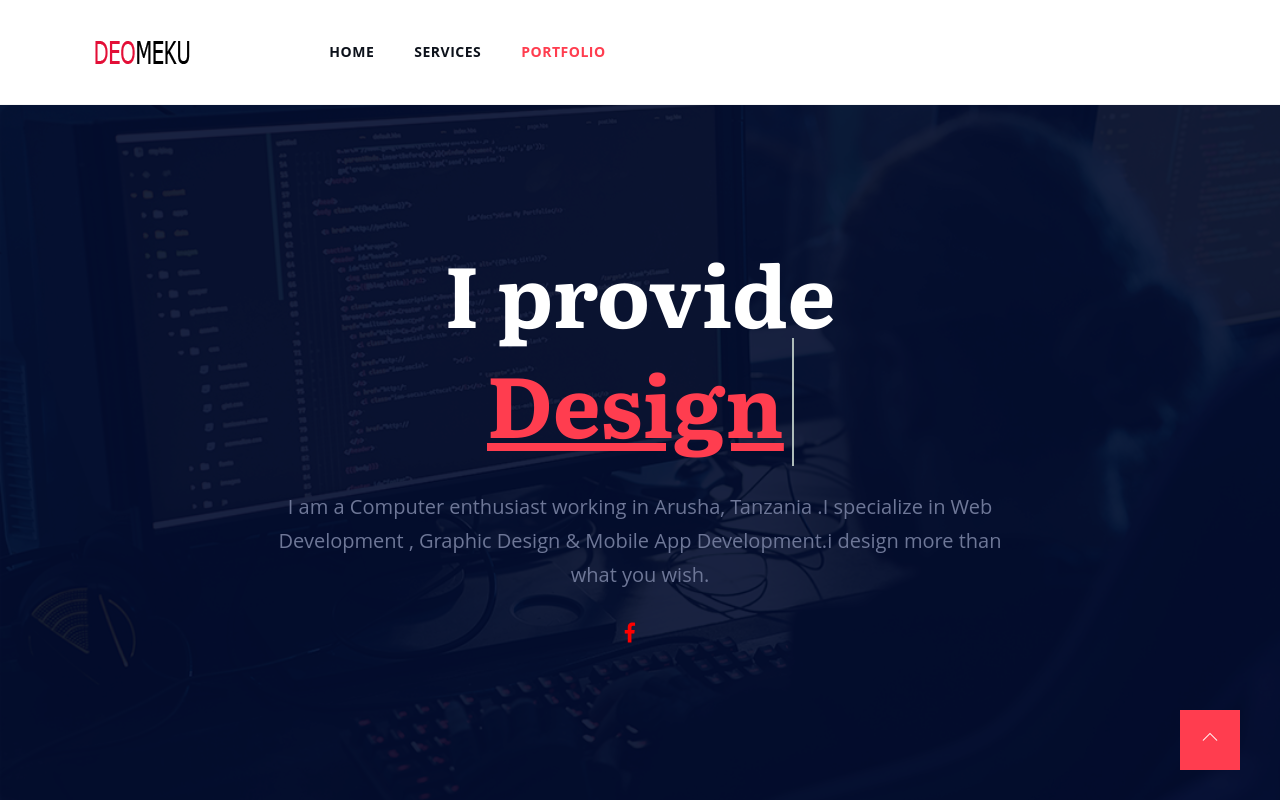
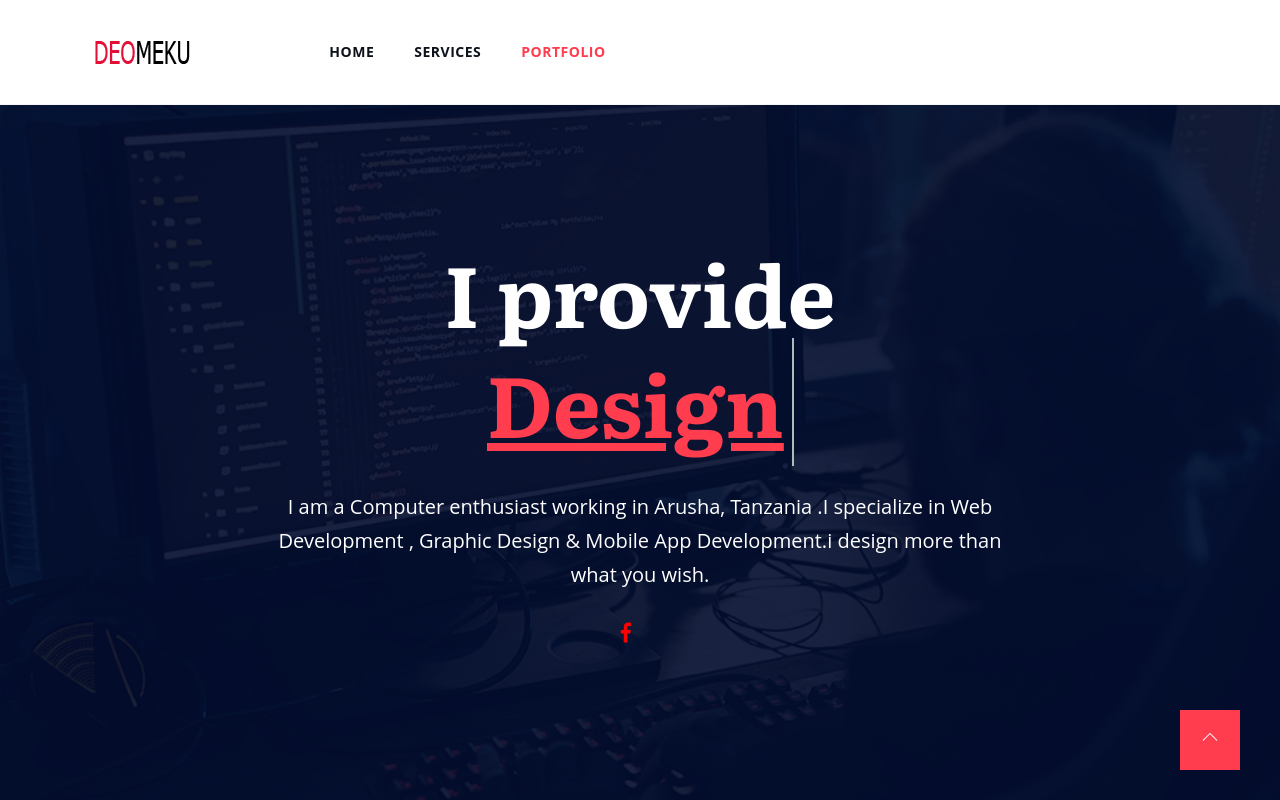
Before and after one commit to deomeku/deoevod.github.io, a plain HTML site: page index.html in a window 1280 px wide. Shown: the top 800 px of the page. Drawn offline with Linux system fonts and the light colour scheme.

Commit message:
Update index.html

```diff
--- a/index.html
+++ b/index.html
@@ -82,11 +82,11 @@
 	                        <b> Ideas.</b>
 	                    </span>
 	                </h1>
-					<p class="font-weight-normal lead mt-3 mb-4">I am a Computer enthusiast working in Arusha, Tanzania .I specialize in Web Development , Graphic Design & Mobile App Development.i design more than what you wish.</p>
+					<p class="font-weight-normal lead mt-3 mb-4" style="color: white">I am a Computer enthusiast working in Arusha, Tanzania .I specialize in Web Development , Graphic Design & Mobile App Development.i design more than what you wish.</p>
 					<ul class="list-inline socials-icon mb-4">
 						<li class="list-inline-item"><a href="https://www.facebook.com/deomeku/" style="color: red"><i class="fab fa-facebook-f" style="size: 10"></i></a></li>
 
-
+					 <marquee> <p style="color: red">website is on maintenance but you can continue to chek it</p></marquee>
 
 				</div>
 			</div>
```
